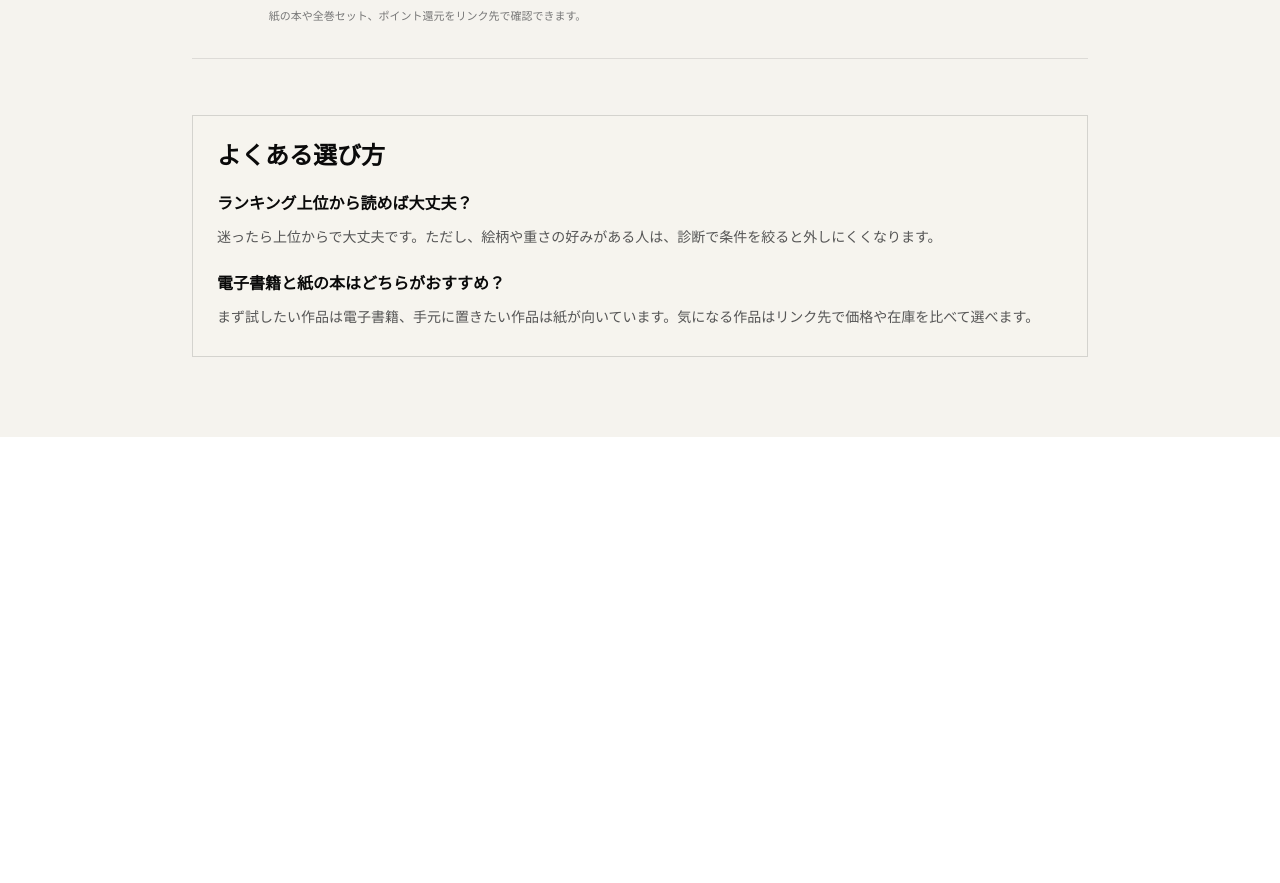
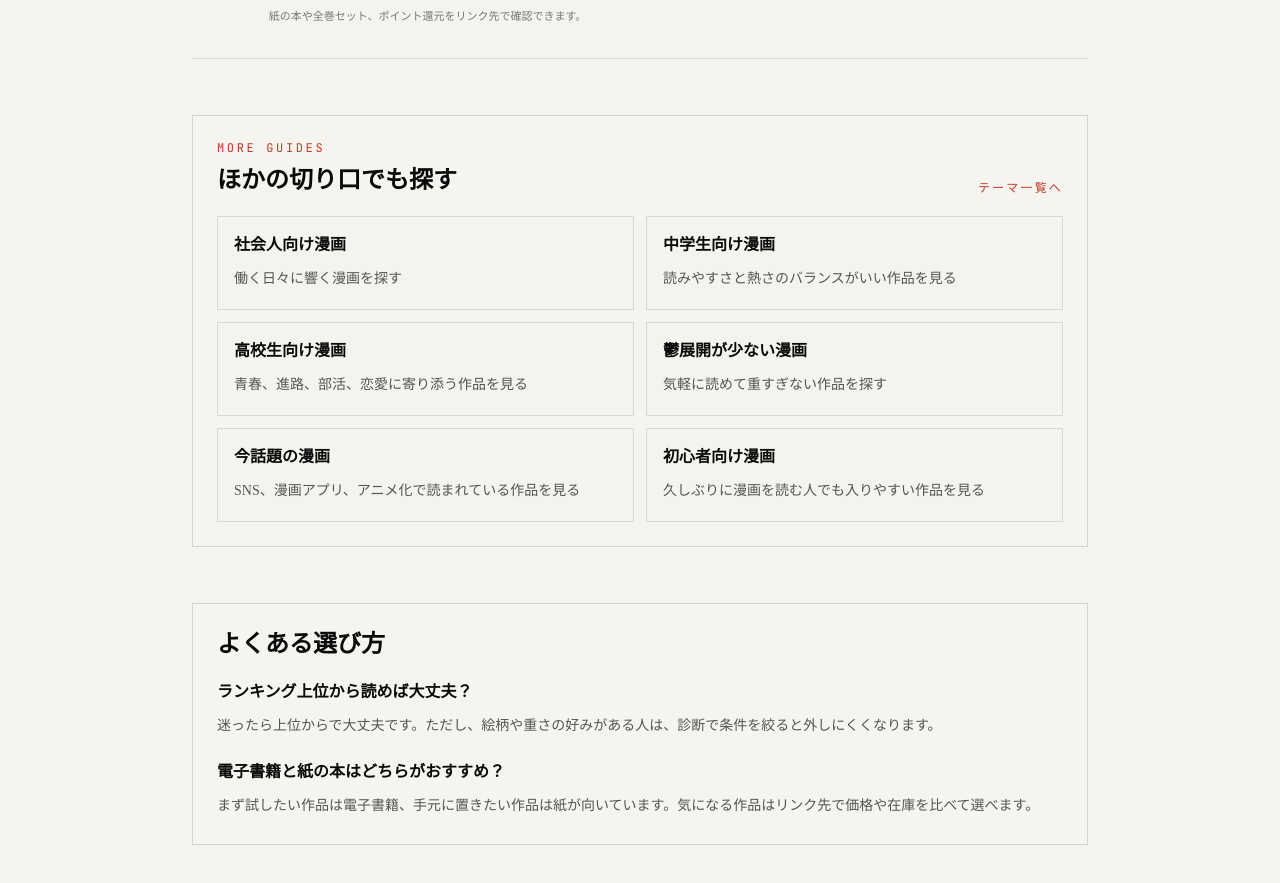
Before and after one commit to mikasaackerman0315/manga-match-shindan, a Next.js app in the folder manga-oracle-gemini/: page /adult-manga in a window 1280 px wide. Shown: the part 5925-6808 px from the top of the page. Before the commit the page ends 6362 px from the top, so only its background shows below. Built offline with nearby package versions, Linux system fonts and the light colour scheme.

Commit message:
Add related article navigation for SEO

```diff
--- a/manga-oracle-gemini/src/app/articles.jsx
+++ b/manga-oracle-gemini/src/app/articles.jsx
@@ -1,6 +1,24 @@
 import StoreLinks from "./StoreLinks";
 
 const siteUrl = "https://www.mangamatchquiz.com";
+const relatedArticleLinks = [
+  { href: "/trending-manga", label: "今話題の漫画", description: "SNS、漫画アプリ、アニメ化で読まれている作品を見る" },
+  { href: "/beginner-manga", label: "初心者向け漫画", description: "久しぶりに漫画を読む人でも入りやすい作品を見る" },
+  { href: "/completed-manga", label: "完結済み漫画", description: "最後まで一気に読める名作を探す" },
+  { href: "/binge-read-manga", label: "一気読み漫画", description: "続きが気になって止まらない作品を探す" },
+  { href: "/emotional-manga", label: "泣ける漫画", description: "感動や余韻が強い作品を探す" },
+  { href: "/fantasy-manga", label: "ファンタジー漫画", description: "世界観に浸れる冒険や異世界作品を見る" },
+  { href: "/romance-manga", label: "恋愛漫画", description: "青春、胸きゅん、大人の恋を探す" },
+  { href: "/completed-romance-manga", label: "完結済み恋愛漫画", description: "結末まで安心して読める恋愛漫画を見る" },
+  { href: "/sports-manga", label: "スポーツ漫画", description: "試合、努力、チームの熱さを味わえる作品を見る" },
+  { href: "/horror-manga", label: "ホラー漫画", description: "怖さ、サスペンス、不穏な空気を楽しめる作品を見る" },
+  { href: "/isekai-manga", label: "異世界漫画", description: "転生、冒険、成り上がり系の作品を見る" },
+  { href: "/adult-manga", label: "大人向け漫画", description: "仕事、人生、人間関係に刺さる作品を見る" },
+  { href: "/working-adult-manga", label: "社会人向け漫画", description: "働く日々に響く漫画を探す" },
+  { href: "/middle-school-manga", label: "中学生向け漫画", description: "読みやすさと熱さのバランスがいい作品を見る" },
+  { href: "/high-school-manga", label: "高校生向け漫画", description: "青春、進路、部活、恋愛に寄り添う作品を見る" },
+  { href: "/lighthearted-manga", label: "鬱展開が少ない漫画", description: "気軽に読めて重すぎない作品を探す" },
+];
 
 function JsonLd({ data }) {
   return <script type="application/ld+json" dangerouslySetInnerHTML={{ __html: JSON.stringify(data) }} />;
@@ -15,6 +33,11 @@ export function ArticlePage({ eyebrow, title, lead, items, slug, path, guideTitl
   const pagePath = slug ? `/themes/${slug}` : path;
   const pageUrl = pagePath ? `${siteUrl}${pagePath}` : siteUrl;
   const pageType = slug ? "theme_article" : "seo_article";
+  const currentRelatedIndex = relatedArticleLinks.findIndex((link) => link.href === pagePath);
+  const rotatedRelatedLinks = currentRelatedIndex >= 0
+    ? [...relatedArticleLinks.slice(currentRelatedIndex + 1), ...relatedArticleLinks.slice(0, currentRelatedIndex)]
+    : relatedArticleLinks;
+  const relatedLinks = rotatedRelatedLinks.slice(0, 6);
   const itemListJsonLd = {
     "@context": "https://schema.org",
     "@type": "ItemList",
@@ -134,6 +157,26 @@ export function ArticlePage({ eyebrow, title, lead, items, slug, path, guideTitl
           ))}
         </section>
 
+        {relatedLinks.length > 0 && (
+          <section className="mt-14 p-5 md:p-6" style={{ border: "1px solid rgba(10,10,10,0.14)", backgroundColor: "rgba(245,243,238,0.45)" }}>
+            <div className="flex flex-col md:flex-row md:items-end md:justify-between gap-3 mb-5">
+              <div>
+                <div className="text-xs tracking-[0.22em] uppercase mb-2" style={{ color: "#c0392b", fontFamily: "'JetBrains Mono', monospace" }}>More Guides</div>
+                <h2 className="text-2xl font-semibold">ほかの切り口でも探す</h2>
+              </div>
+              <a href="/themes" className="text-xs tracking-[0.18em] uppercase" style={{ color: "#c0392b", fontFamily: "'JetBrains Mono', monospace" }}>テーマ一覧へ</a>
+            </div>
+            <div className="grid grid-cols-1 md:grid-cols-2 gap-3">
+              {relatedLinks.map((link) => (
+                <a key={link.href} href={link.href} className="block p-4 transition-all hover:translate-y-[-1px]" style={{ border: "1px solid rgba(10,10,10,0.12)", backgroundColor: "rgba(245,243,238,0.72)" }}>
+                  <h3 className="text-base font-semibold mb-2">{link.label}</h3>
+                  <p className="text-sm leading-7" style={{ color: "#555" }}>{link.description}</p>
+                </a>
+              ))}
+            </div>
+          </section>
+        )}
+
         <section className="mt-14 p-5 md:p-6" style={{ border: "1px solid rgba(10,10,10,0.14)", backgroundColor: "rgba(245,243,238,0.45)" }}>
           <h2 className="text-2xl font-semibold mb-5">よくある選び方</h2>
           <div className="space-y-5">
--- a/manga-oracle-gemini/src/app/manga-diagnosis/page.jsx
+++ b/manga-oracle-gemini/src/app/manga-diagnosis/page.jsx
@@ -1,4 +1,9 @@
 import { redirect } from "next/navigation";
+
+export const metadata = {
+  alternates: { canonical: "/" },
+  robots: { index: false, follow: true },
+};
 
 export default function MangaDiagnosisPage() {
   redirect("/");
```
